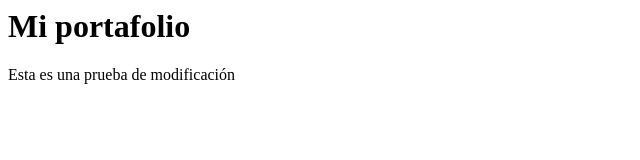
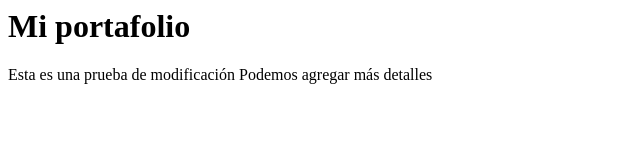
Before and after one commit to Neuyin/Portafolio_FrontEnd, a plain HTML site: page index.html in a window 1280 px wide. Shown: the whole page, without its empty margins (0-640 px from the left). Drawn offline with Linux system fonts and the light colour scheme.

Commit message:
Update index.html

```diff
--- a/index.html
+++ b/index.html
@@ -1,2 +1,3 @@
 <h1>Mi portafolio</h1>
-<p> Esta es una prueba de modificación</p>
+<p> Esta es una prueba de modificación
+Podemos agregar más detalles</p>
```
